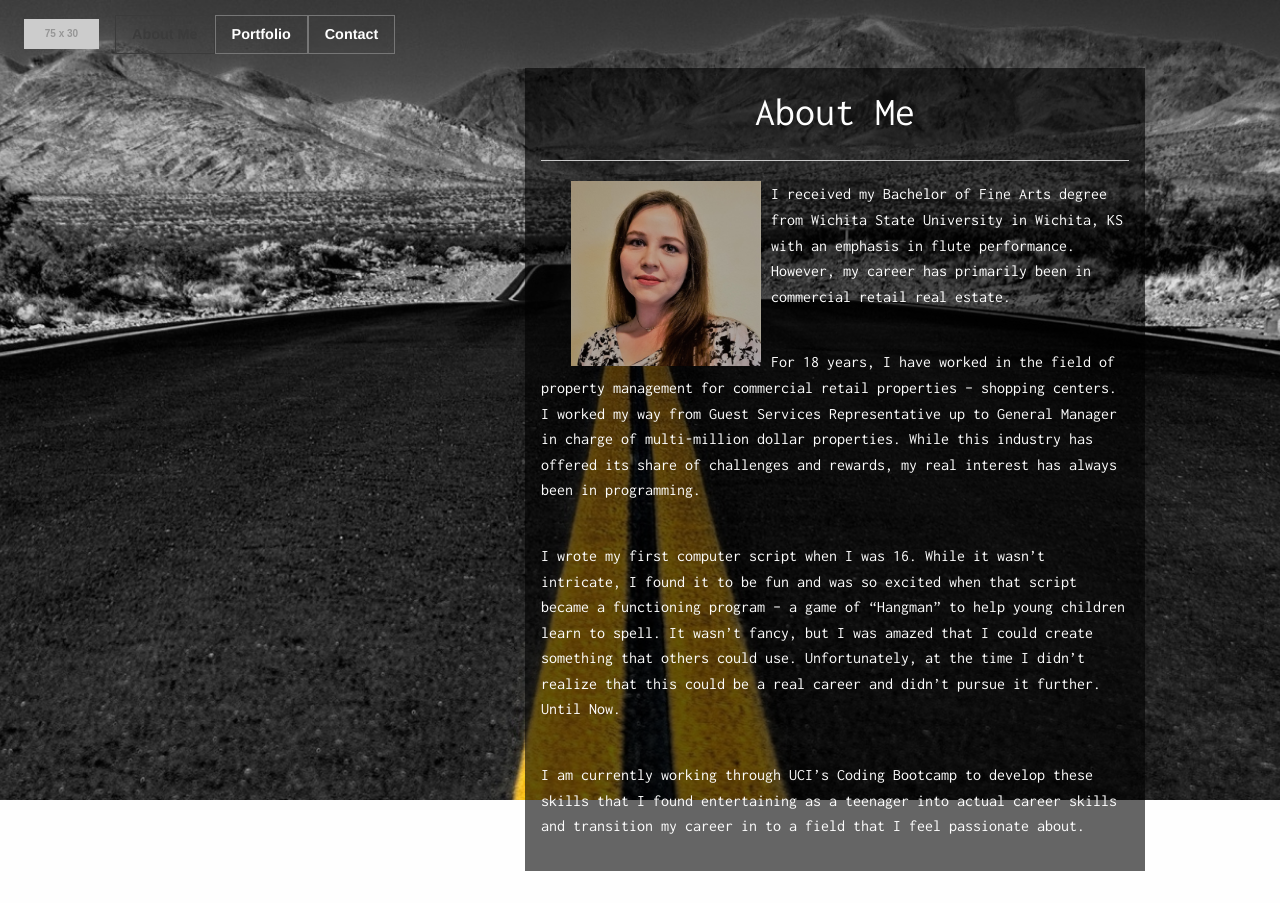
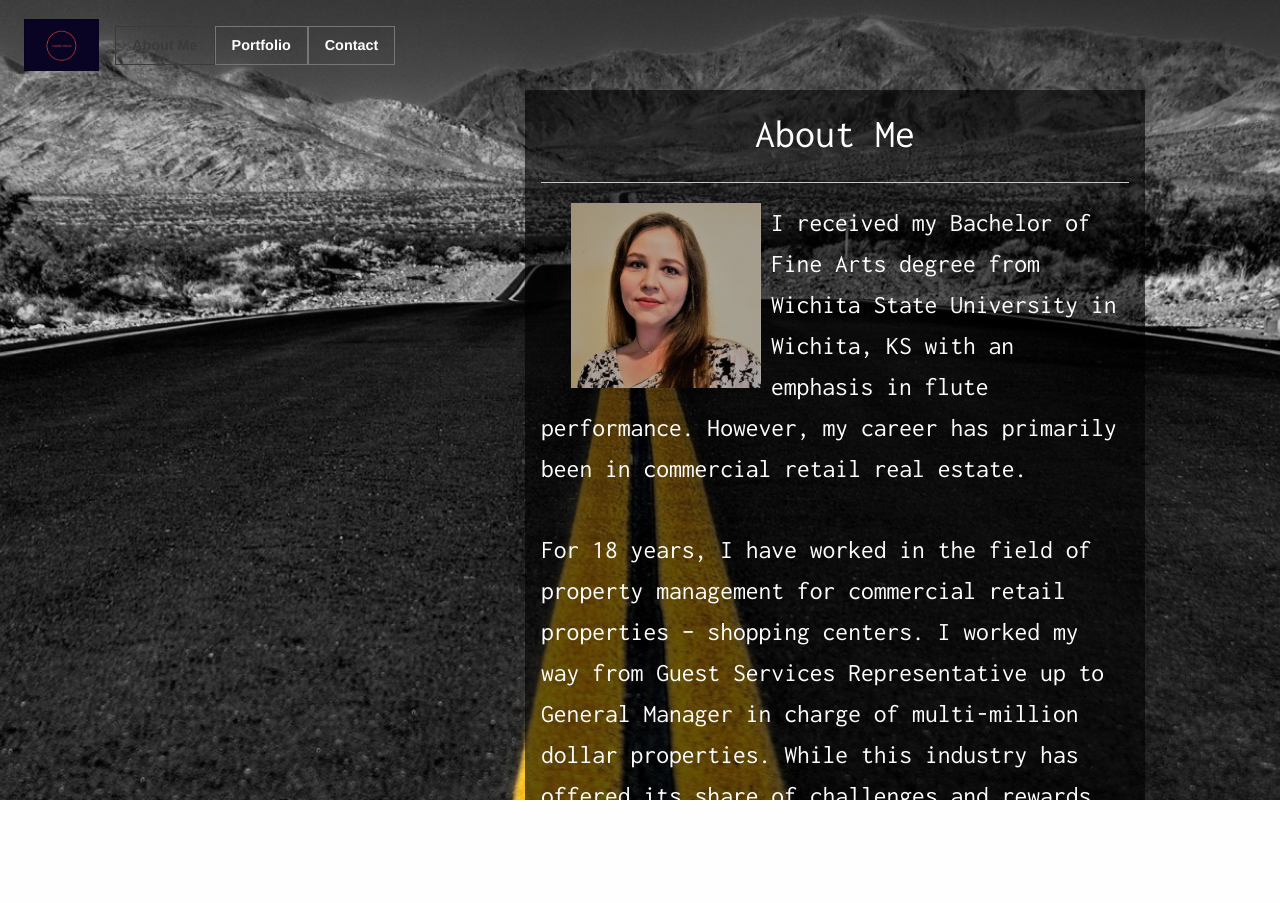
Before and after one commit to valeriemiller5/Professional-Portfolio, a plain HTML site: page index.html in a window 1280 px wide. Both pictures are taken after a click on the button "About Me". After the commit the page ends 800 px from the top, so only its background shows below. Drawn offline with nearby package versions, Linux system fonts and the light colour scheme; placeholder pictures from the web are drawn by us; some icons are missing.

Commit message:
added personal logo image, corrected overflow scrolling issue

```diff
--- a/assets/css/style.css
+++ b/assets/css/style.css
@@ -15,6 +15,8 @@
             justify-content: space-between;
     background: url("../images/background.jpg") center center no-repeat;
     background-size: cover;
+    background-attachment: fixed;
+    overflow-x: scroll;
   }
 
   .hero-full-screen .middle-content-section {
@@ -29,7 +31,7 @@
   label, p {
     font-family: 'Inconsolata', monospace;
     color: #fefefe;
-    font-size: 1rem;
+    font-size: 1.6rem;
     text-align: left;
   }
 
@@ -159,6 +161,10 @@ input[type=text], textarea {
   resize: vertical;
 }
 
+textarea {
+  height: 10rem;
+}
+
 label {
   padding: 12px 12px 12px 0;
   display: inline-block;
--- a/index.html
+++ b/index.html
@@ -20,7 +20,7 @@
                   <div class="top-bar">
                     <div class="top-bar-left">
                       <ul class="menu">
-                        <li class="menu-text"><img src="http://placehold.it/75x30" alt="logo"></li>
+                        <li class="menu-text"><img src="assets/images/logo.jpg" width="75" height="45" alt="logo"></li>
                         <li><button type="button" class="hollow button secondary" id="aboutMe">About Me</button></li>
                         <li><button type="button" class="hollow button secondary" id="portfolio">Portfolio</button></li>
                         <li><button type="button" class="hollow button secondary" id="contactMe">Contact</button></li>
@@ -40,7 +40,7 @@
                     <div class="grid-container">
                         <div class="grid-x">
                             <div class="cell small-4"></div>
-                            <div class="cell auto">
+                            <div id="bioDiv" class="cell auto">
                                 <div id="bioPage">
                                     <h2>About Me</h2>
                                     <hr>
```
Also changed, not shown: assets/images/logo.jpg (added).
